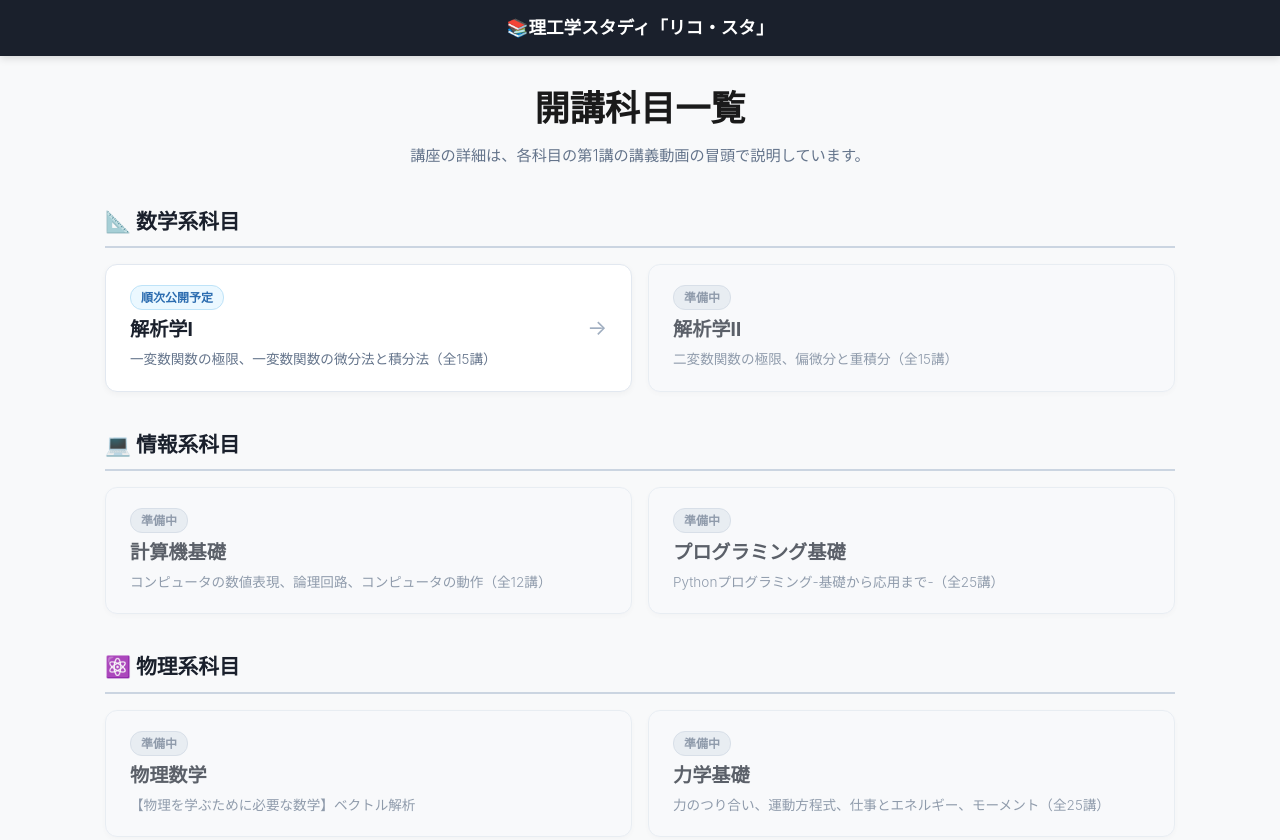
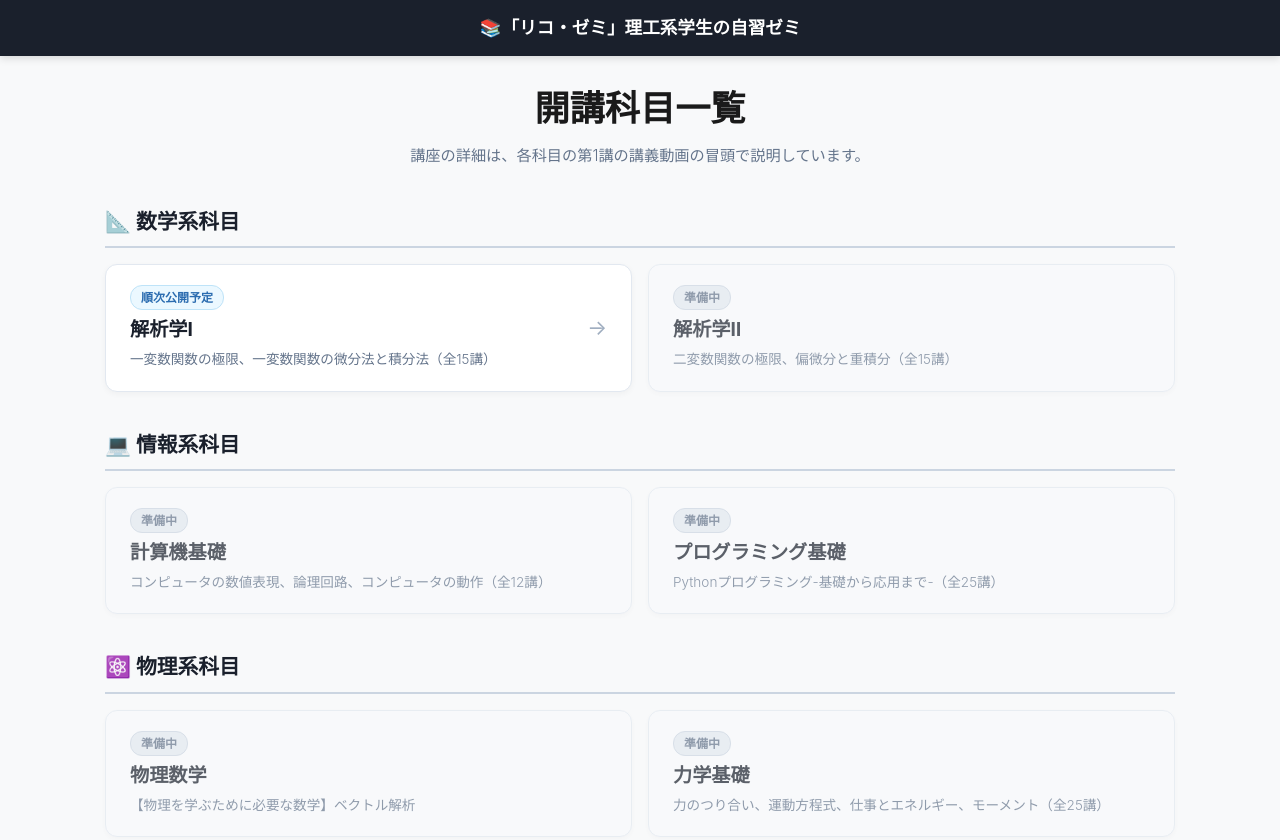
Before and after one commit to i44095005-sketch/otamesi, a plain HTML site: page index.html in a window 1280 px wide. Shown: the top 840 px of the page. Drawn offline with Linux system fonts and the light colour scheme.

Commit message:
Update title and navigation link for リコ・ゼミ

```diff
--- a/index.html
+++ b/index.html
@@ -4,7 +4,7 @@
   <meta charset="UTF-8">
   <meta name="viewport" content="width=device-width, initial-scale=1.0">
   <meta name="robots" content="noindex, nofollow">
-  <title>開講科目一覧 | リコ・スタ</title>
+  <title>開講科目一覧 | リコ・ゼミ</title>
   <style>
     * {
       box-sizing: border-box;
@@ -173,7 +173,7 @@
 
   <!-- 🌐 固定上部ナビゲーション -->
   <nav class="global-nav">
-    <a href="index.html" class="nav-portal-title">📚理工学スタディ「リコ・スタ」</a>
+    <a href="index.html" class="nav-portal-title">📚「リコ・ゼミ」理工系学生の自習ゼミ</a>
   </nav>
 
   <div class="container">
```
